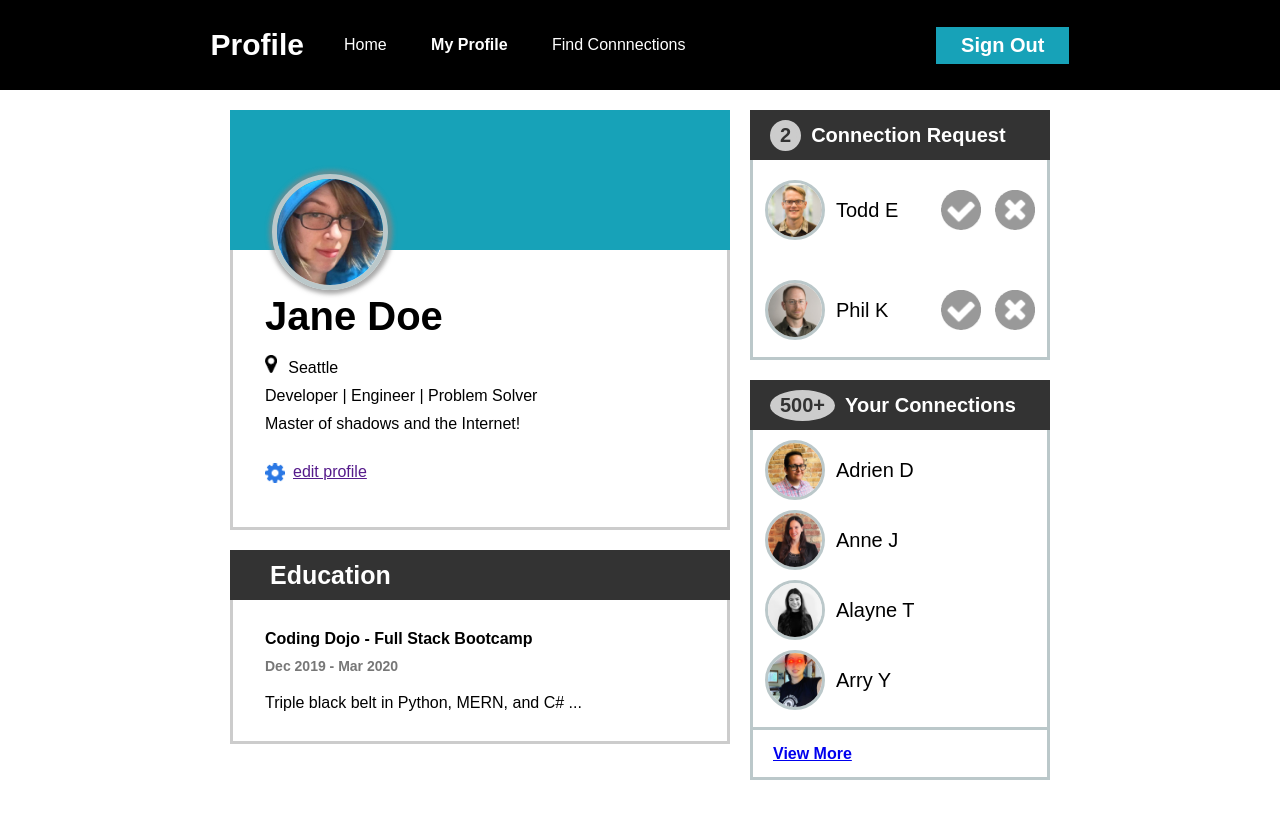
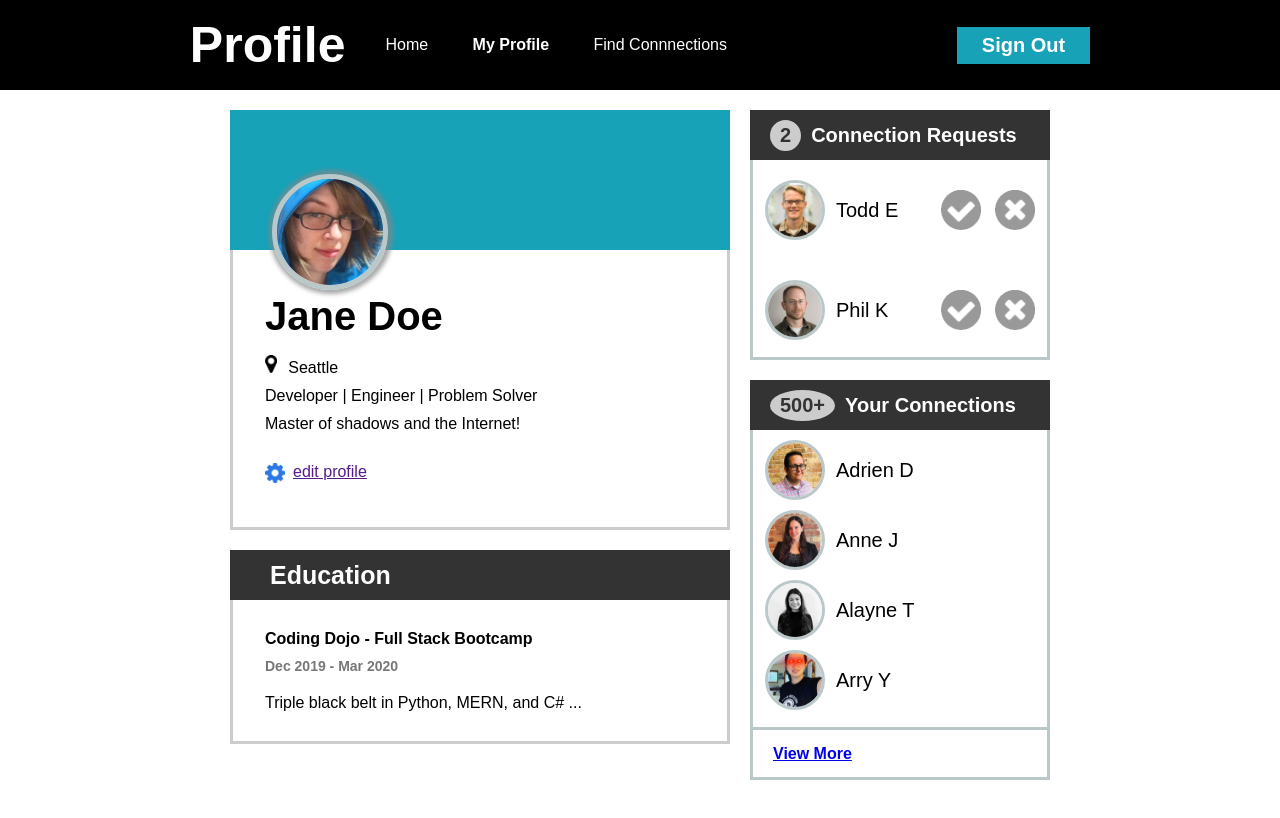
Before and after one commit to jacobhcs/Profile-Page, a plain HTML site: page index.html in a window 1280 px wide. Drawn offline with Linux system fonts and the light colour scheme.

Commit message:
changed font size and fixed spelling error

```diff
--- a/index.html
+++ b/index.html
@@ -47,7 +47,7 @@
     </div>
     <div class="column2">
       <div class="con-req-card">
-        <p class="your-req-header-text"><span class="two"> 2 </span> Connection Request</p>
+        <p class="your-req-header-text"><span class="two"> 2 </span> Connection Requests</p>
         <div class="con-req-body">
           <div class="con-row">
             <div class="face-tag">
--- a/style.css
+++ b/style.css
@@ -21,7 +21,7 @@ nav {
 
 h1 {
   color: white;
-  font-size: 30px;
+  font-size: 50px;
 }
 
 ul {
```
